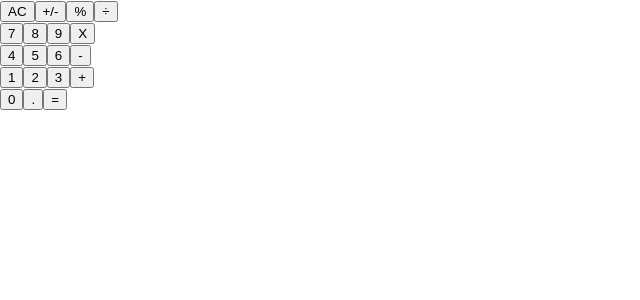
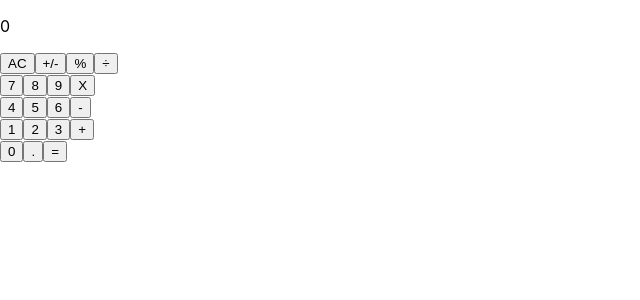
Before and after one commit to uimarshall/math-magicians, a React (Create React App) app: page / in a window 1280 px wide. Shown: the top 300 px of the page, without its empty margins (0-640 px from the left). Built offline with nearby package versions, Linux system fonts and the light colour scheme.

Commit message:
Refactor App.js to a stateful component

```diff
--- a/src/components/App.js
+++ b/src/components/App.js
@@ -1,16 +1,48 @@
 /* eslint-disable no-unused-vars */
+import React, { Component } from 'react';
 import '../App.css';
 import calculator from '../logic/calculate';
 import ButtonPanel from './ButtonPanel';
 import Display from './Display';
 
-function App() {
-  return (
-    <>
-      <Display />
-      <ButtonPanel />
-    </>
-  );
+// function App() {
+//   return (
+//     <>
+//       <Display />
+//       <ButtonPanel />
+//     </>
+//   );
+// }
+
+class App extends Component {
+  constructor(props) {
+    super(props);
+    this.state = {
+      total: null,
+      next: null,
+      operation: null,
+    };
+  }
+
+  handleClick = buttonName => {
+    const calc = calculator.calculate(this.state, buttonName);
+    this.setState(calc);
+  }
+
+  calcResult() {
+    const { total, next, operation } = this.state;
+    const result = `${total}${operation}${next}`.replace(/null/g, '');
+    return result === '' ? undefined : result;
+  }
+
+  render() {
+    return (
+      <>
+        <Display result={this.result} />
+        <ButtonPanel clickHandler={this.handleClick} />
+      </>
+    );
+  }
 }
 
 export default App;
--- a/src/components/ButtonPanel.js
+++ b/src/components/ButtonPanel.js
@@ -1,7 +1,7 @@
 import React from 'react';
 import Button from './Button';
 
-function ButtonPanel() {
+function ButtonPanel({ clickHandler }) {
   return (
     <div>
       <div>
--- a/src/components/Display.js
+++ b/src/components/Display.js
@@ -1,9 +1,11 @@
 import React from 'react';
 import PropTypes from 'prop-types';
 
-function Display() {
+function Display({ result }) {
   return (
-    <div />
+    <div>
+      <p>{result}</p>
+    </div>
   );
 }
 
```
